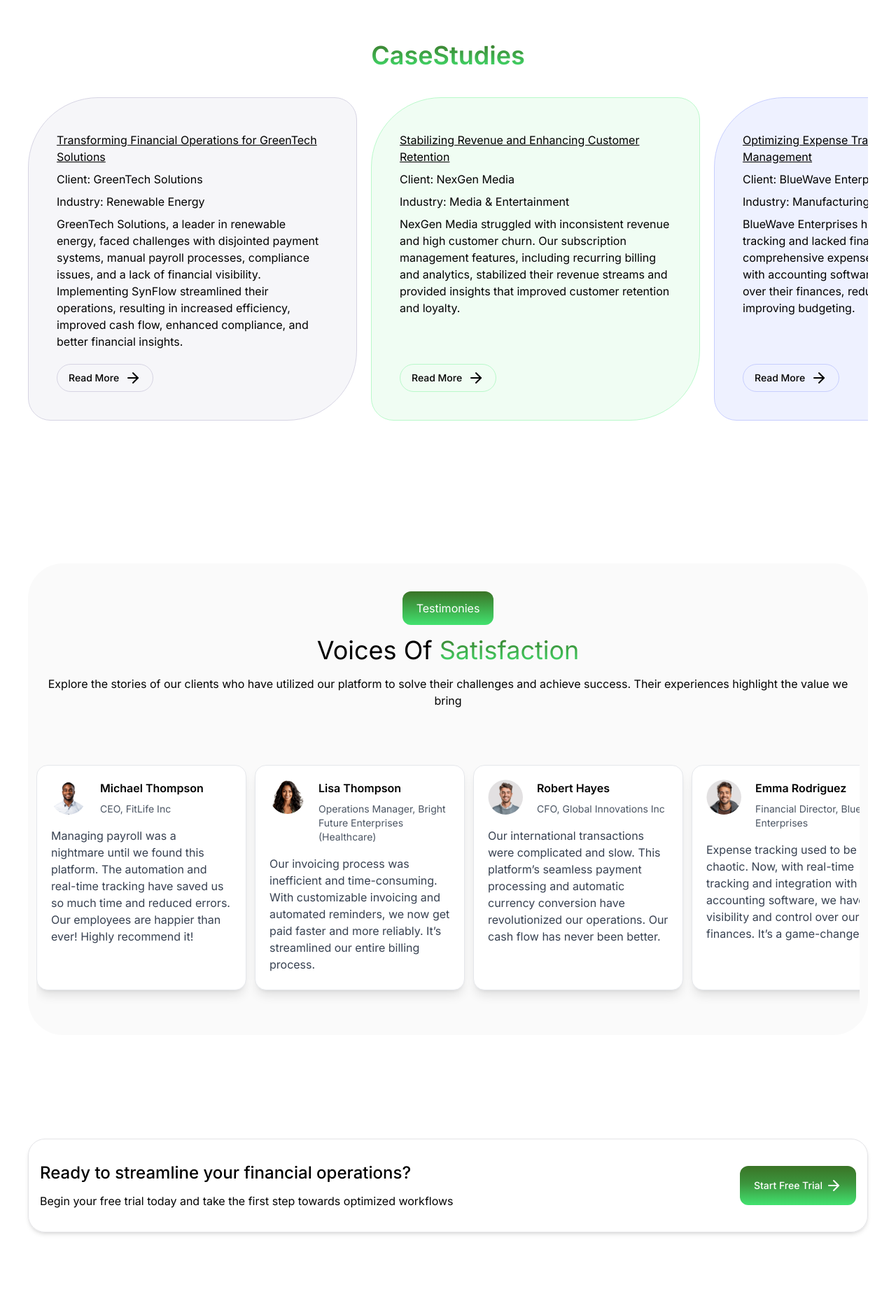
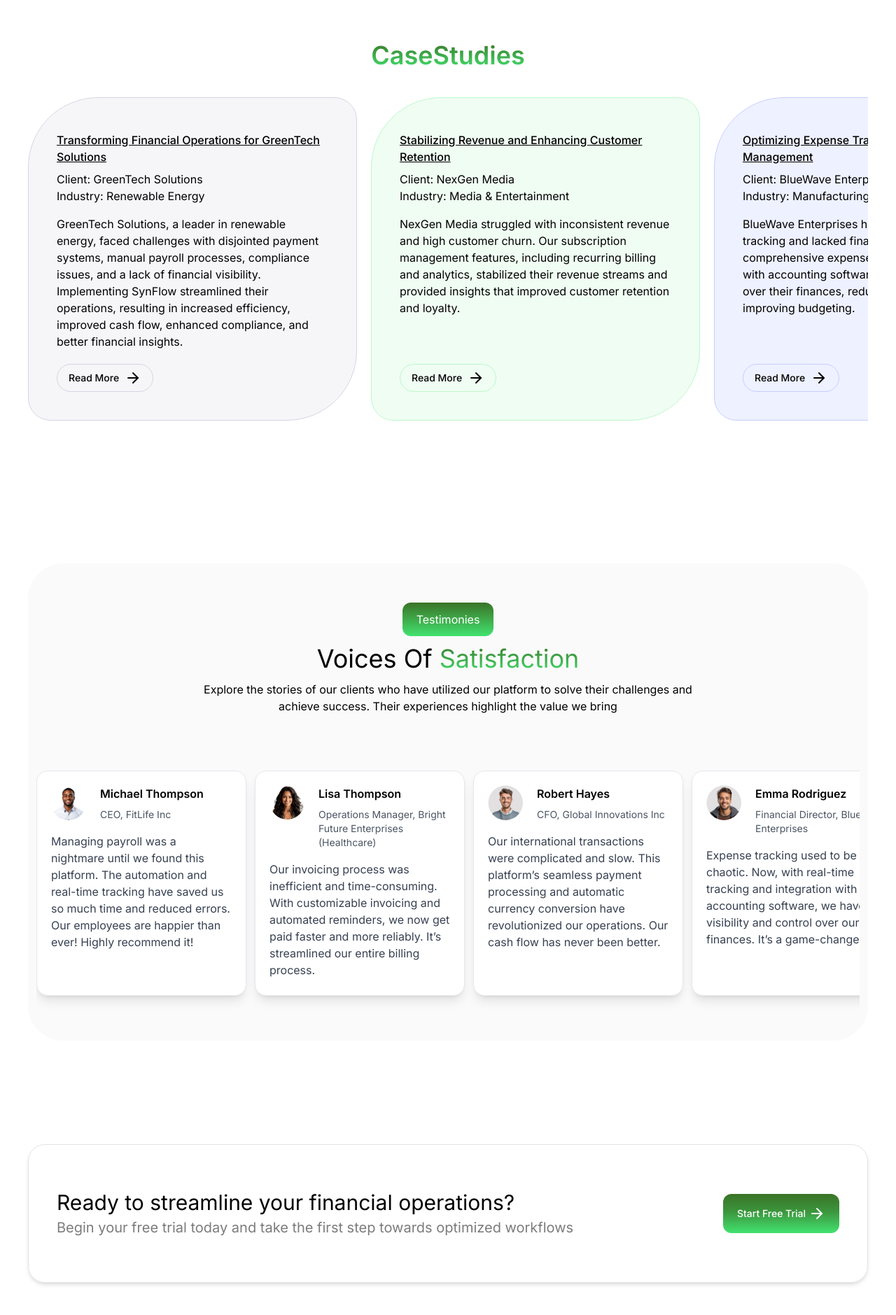
Before and after one commit to DaramolaD/synflow, a Next.js app: page / in a window 1280 px wide. Shown: the part 3520-5399 px from the top of the page at 70% size. Built offline with nearby package versions, Linux system fonts and the light colour scheme.

Commit message:
modify the cta and testimony styling

```diff
--- a/src/components/molecules/CaseStudyItem.tsx
+++ b/src/components/molecules/CaseStudyItem.tsx
@@ -17,16 +17,21 @@ interface CaseStudyItemProps {
 const CaseStudyItem: React.FC<{ data: CaseStudyItemProps }> = ({ data }) => {
   return (
     <div
-      className={`min-w-[300px] md:min-w-[470px] flex flex-col py-10 pt-12 px-4 md:px-10 gap-2 rounded-tl-[80px] rounded-br-[80px] rounded-tr-[16px] rounded-bl-[16px] md:rounded-tl-[100px] md:rounded-br-[100px] md:rounded-tr-[32px] md:rounded-bl-[32px] border border-dark-200 ${data.style.bg} ${data.style.border}`}
+      className={`min-w-[300px] md:min-w-[470px] flex flex-col py-10 pt-12 px-4 md:px-10 gap-4 rounded-tl-[80px] rounded-br-[80px] rounded-tr-[16px] rounded-bl-[16px] md:rounded-tl-[100px] md:rounded-br-[100px] md:rounded-tr-[32px] md:rounded-bl-[32px] border border-dark-200 ${data.style.bg} ${data.style.border}`}
     >
       <div className="grid gap-2 h-fit">
-        <h3 className="text-base underline">{data.title}</h3>
-        <p>Client: {data.client}</p>
-        <p>Industry: {data.industry}</p>
+        <h3 className="text-base underline font-medium">{data.title}</h3>
+        <div className="flex flex-col">
+          <p>Client: {data.client}</p>
+          <p>Industry: {data.industry}</p>
+        </div>
       </div>
       <div className="grid h-full gap-4 content-between">
         <p className="pb-1">{data.overview}</p>
-        <Button variant="outline" className={`!w-fit rounded-full items-center justify-center gap-2 ${data.style.btn} ${data.style.border}`}>
+        <Button
+          variant="outline"
+          className={`!w-fit rounded-full items-center justify-center gap-2 ${data.style.btn} ${data.style.border}`}
+        >
           Read More <ArrowRight />
         </Button>
       </div>
--- a/src/components/organism/CTA.tsx
+++ b/src/components/organism/CTA.tsx
@@ -5,12 +5,12 @@ import { ArrowRight } from "lucide-react";
 const CTA = () => {
   return (
     <div className="sectionContainer flex flex-col gap-6 px-5 md:px-10 py-5">
-      <div className="flex flex-col items-start justify-between md:flex-row md:items-center border px-4 py-8 border-dark-70 rounded-3xl gap-9 shadow-md">
-        <div className="flex flex-col gap-3">
-          <p className="text-2xl font-medium">
+      <div className="flex flex-col items-start justify-between md:flex-row md:items-center border px-5 lg:px-10 py-10 md:py-16 border-dark-70 rounded-3xl gap-9 shadow-md">
+        <div className="flex flex-col gap-0 md:gap-1">
+          <p className="text-2xl font-normal tablet:text-3xl">
             Ready to streamline your financial operations?
           </p>
-          <p className="text-base">
+          <p className="text-base tablet:text-xl text-gray-b_g_main-500">
             Begin your free trial today and take the first step towards
             optimized workflows
           </p>
--- a/src/components/organism/Testimonies.tsx
+++ b/src/components/organism/Testimonies.tsx
@@ -13,8 +13,8 @@ import avatar_9 from "@/assets/avatar_9.jpg";
 const Testimonies = () => {
   return (
     <div className="sectionContainer px-5 md:px-10 pt-10 pb-7 md:pb-12 md:pt-14 overflow-hidden w-full">
-      <div className="flex flex-col gap-10 md:gap-16 items-center justify-center bg-dark-60 px-3 pt-10 pb-7 rounded-2xl md:rounded-[50px]">
-        <div className="flex flex-col gap-4 text-center items-center justify-center">
+      <div className="flex flex-col gap-10 md:gap-16 items-center justify-center bg-dark-60 px-3 pt-14 pb-7 rounded-2xl md:rounded-[50px]">
+        <div className="flex flex-col gap-3 text-center items-center justify-center">
           <div className="flex px-5 p-3 w-fit bg-gradient-to-t from-primary-main to-primary-15 rounded-xl">
             <h2 className="text-white">Testimonies</h2>
           </div>
@@ -24,7 +24,7 @@ const Testimonies = () => {
               Satisfaction
             </span>
           </h3>
-          <p className="text-sm md:text-base">
+          <p className="text-sm md:text-base max-w-[700px]">
             Explore the stories of our clients who have utilized our platform to
             solve their challenges and achieve success. Their experiences
             highlight the value we bring
```
